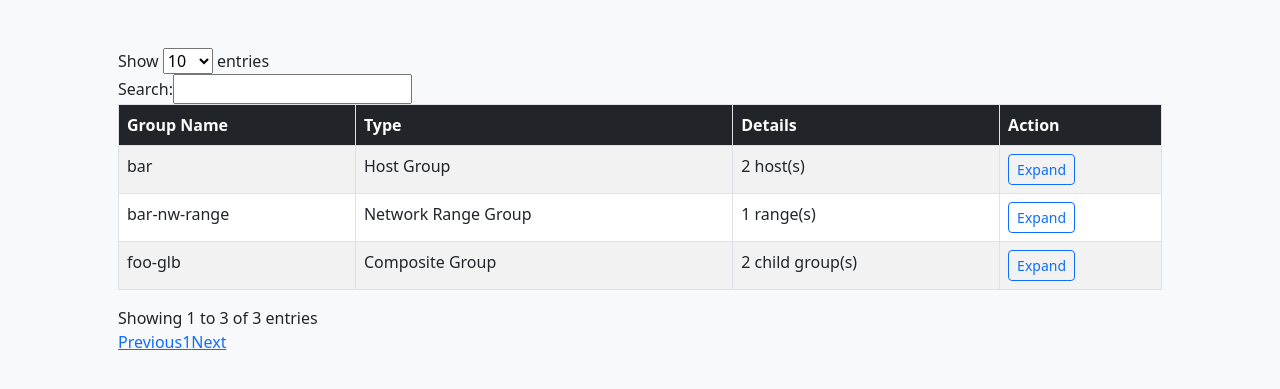
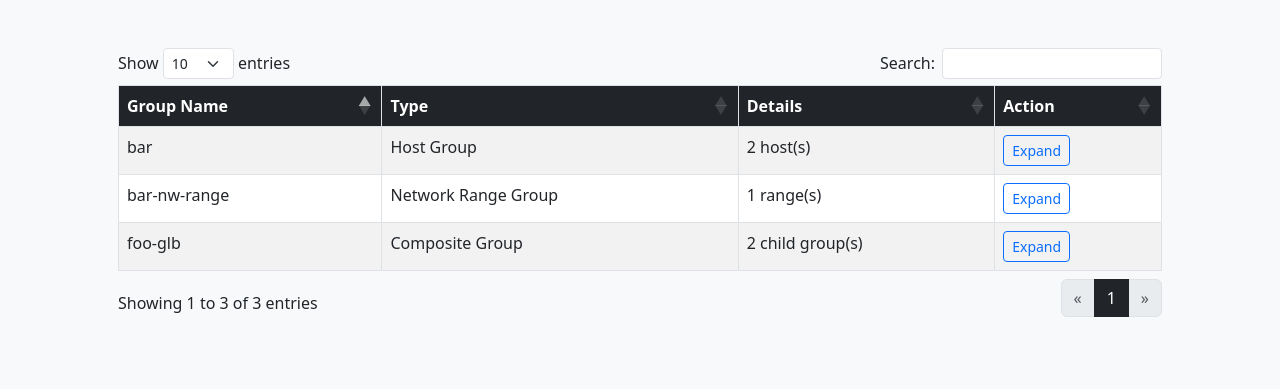
Before and after one commit to ismailengin/envanter-app, a Flask app: page /fw in a window 1280 px wide. Shown: the part 78-467 px from the top of the page. Run offline with Flask 3, Linux system fonts and the light colour scheme; the visitor is signed in with stand-in values (Sample User, id 1); some libraries are stand-ins or nearby versions.

Commit message:
Fixed pagination issue on datatable

```diff
--- a/parse_fw.py
+++ b/parse_fw.py
@@ -66,7 +66,6 @@ def parse_fw_file(file_path):
                 for part in parts:
                     if ':' in part:
                         key, value = [x.strip().strip('"') for x in part.split(':', 1)]
-                        print(f"Processing other object: {key} with value: {value}")
                         if (key != "Tipi"):
                             group_data['children'].append(value)
                             child_parent_map[value].append(group_name)
--- a/templates/fw.html
+++ b/templates/fw.html
@@ -61,9 +61,15 @@
 {% endblock %}
 
 {% block scripts %}
+<!-- Update the script imports -->
 <script src="https://code.jquery.com/jquery-3.7.0.min.js"></script>
 <script src="https://cdn.datatables.net/1.13.6/js/jquery.dataTables.min.js"></script>
+<script src="https://cdn.datatables.net/1.13.6/js/dataTables.bootstrap5.min.js"></script>
 <script src="https://cdn.jsdelivr.net/npm/bootstrap@5.3.0/dist/js/bootstrap.bundle.min.js"></script>
+
+<!-- Add DataTables Bootstrap CSS -->
+<link href="https://cdn.datatables.net/1.13.6/css/dataTables.bootstrap5.min.css" rel="stylesheet">
+
 <style>
     /* Add this style block after your script imports */
     .table thead th {
@@ -76,23 +82,47 @@
         background-color: #212529;
         color: white;
     }
+
+    /* Add styles for pagination buttons */
+    .page-item.active .page-link {
+        background-color: #212529;
+        border-color: #212529;
+    }
+
+    .page-link {
+        color: #212529;
+    }
+
+    .page-link:hover {
+        color: #000;
+    }
 </style>
+
 <script>
     $(document).ready(function () {
         const groupsData = JSON.parse('{{ groups_dict|tojson|safe }}');
-        console.log('Initial groups data:', groupsData);
 
-        // Initialize DataTable with search configuration
+        // Initialize DataTable with updated configuration
         const table = $('#dataTable').DataTable({
             "pageLength": 10,
             "lengthMenu": [10, 25, 50, 100],
             "columnDefs": [
                 {
-                    "targets": [4], // Gizli kolon indeksi
+                    "targets": [4], // Hidden column index
                     "visible": false,
                     "searchable": true
                 }
-            ]
+            ],
+            // Add Bootstrap styling
+            "dom": "<'row'<'col-sm-12 col-md-6'l><'col-sm-12 col-md-6'f>>" +
+                "<'row'<'col-sm-12'tr>>" +
+                "<'row'<'col-sm-12 col-md-5'i><'col-sm-12 col-md-7'p>>",
+            "language": {
+                "paginate": {
+                    "previous": "&laquo;",
+                    "next": "&raquo;"
+                }
+            }
         });
 
         // Click handler with proper access to groupsData
@@ -102,7 +132,6 @@
             const row = table.row(tr);
             const groupData = groupsData[groupName];
 
-            console.log('Group data for:', groupName, groupData);
 
             if (!groupData) {
                 console.error('No data found for group:', groupName);
```
